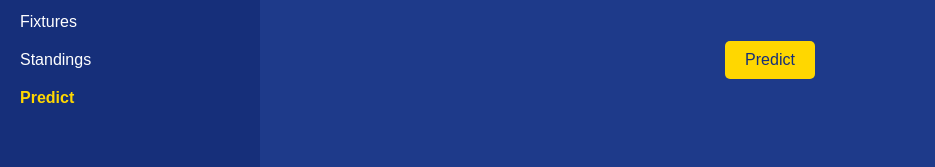
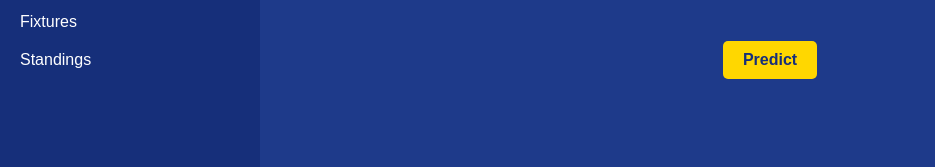
Before and after one commit to MatchView/matchview, a plain HTML site: page index.html in a window 1280 px wide. Shown: the part 202-369 px from the top of the page, without its empty margins (0-935 px from the left). Drawn offline with Linux system fonts and the light colour scheme.

Commit message:
Add files via upload

```diff
--- a/index.html
+++ b/index.html
@@ -57,6 +57,17 @@
             font-size: 24px;
             color: #FFFFFF;
         }
+
+        .predict-btn {
+            display: inline-block;
+            margin-top: 20px;
+            padding: 10px 20px;
+            background-color: #FFD700;
+            color: #162F7A;
+            text-decoration: none;
+            border-radius: 5px;
+            font-weight: bold;
+        }
     </style>
 </head>
 <body>
@@ -68,12 +79,11 @@
             <a href="scores.html">Scores</a>
             <a href="fixtures.html">Fixtures</a>
             <a href="standings.html">Standings</a>
-            <a href="https://matchview-backend.onrender.com/predict" target="_blank" style="color: #FFD700; font-weight: bold;">Predict</a>
         </div>
         <div class="main">
             <h1>Matchview</h1>
             <p>Your Football Mate</p>
-            <a href="predict.html" style="display: inline-block; margin-top: 20px; padding: 10px 20px; background-color: #FFD700; color: #162F7A; text-decoration: none; border-radius: 5px;">Predict</a>
+            <a href="predict.html" class="predict-btn">Predict</a>
         </div>
     </div>
 </body>
```
